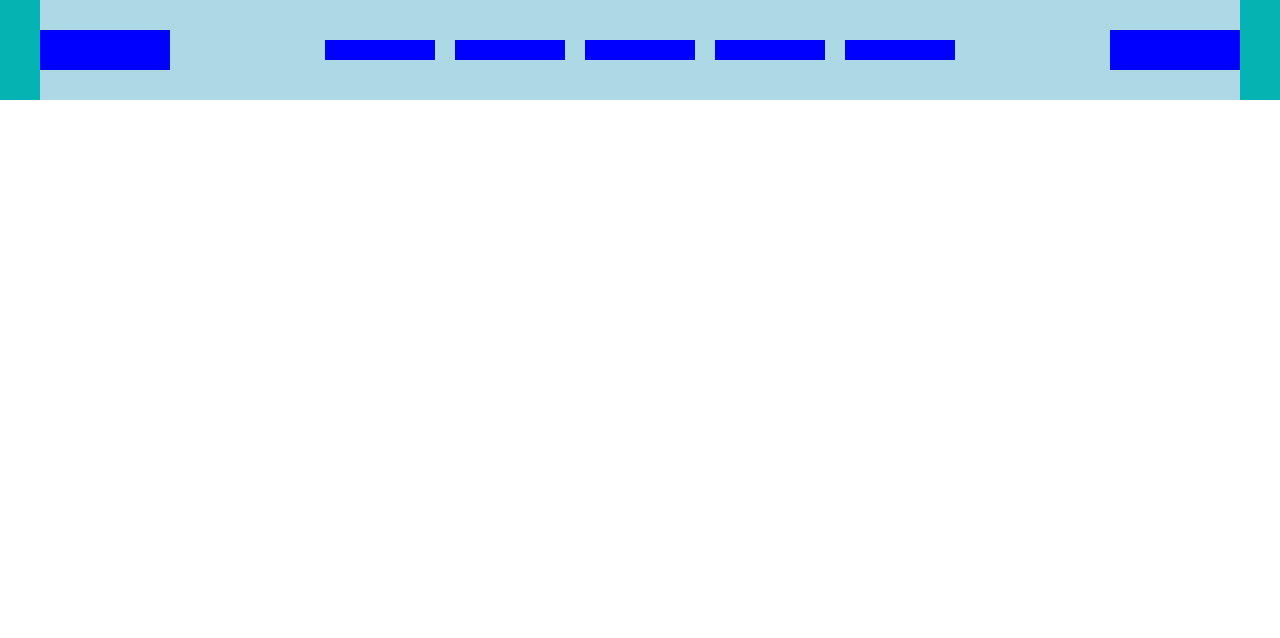
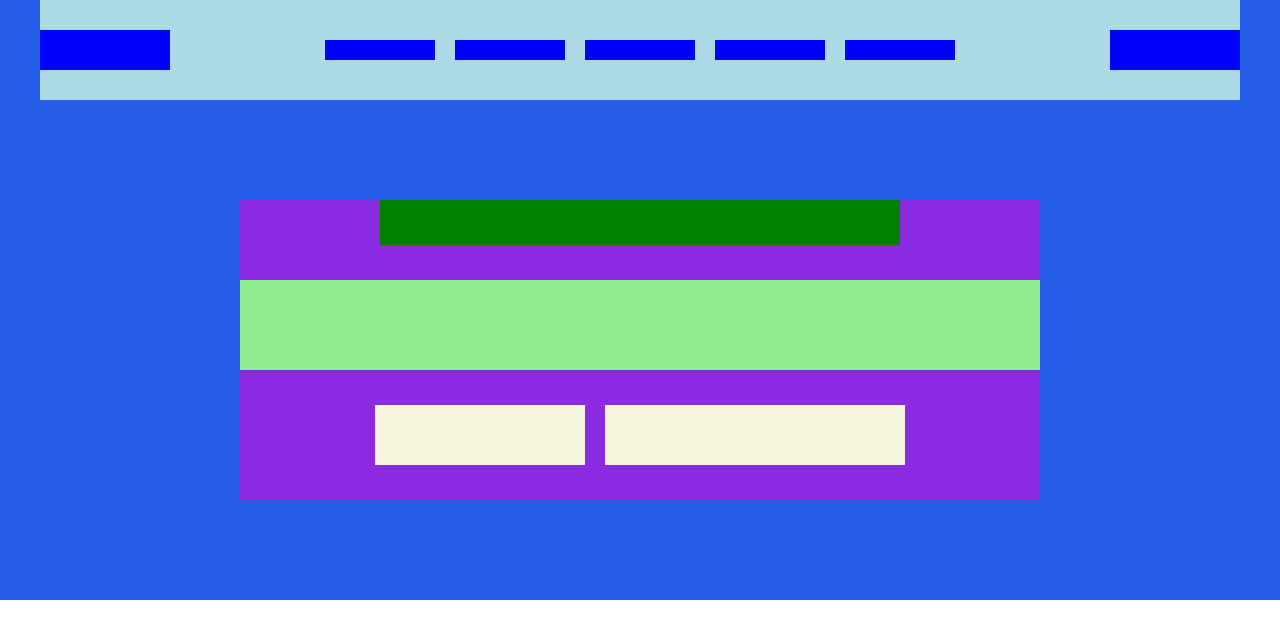
Before and after one commit to MyNameIsAlpaca/htmlcss-struttura-discord, a plain HTML site: page index.html in a window 1280 px wide. Drawn offline with Linux system fonts and the light colour scheme.

Commit message:
Add description and title

```diff
--- a/css/style.css
+++ b/css/style.css
@@ -20,7 +20,7 @@
 }
 
 .nav-inner {
-    background-color: rgb(6, 179, 179);
+    background-color: #255ee9;
 }
 
 #logo {
@@ -46,3 +46,50 @@
     width: 130px;
     height: 40px;
 }
+
+.main-top{
+    background-color: #255ee9 ;
+    display: flex;
+    height: 500px;
+    align-items: center;
+    justify-content: center;
+}
+
+.description-inner {
+    width: 800px;
+    height: 300px;
+    background-color: blueviolet;
+    display: flex;
+    justify-content: center;
+    flex-flow: row wrap;
+}
+
+#title {
+    background-color: green;
+    width: 520px;
+    height: 45px;
+}
+
+#description {
+    background-color: lightgreen;
+    width: 100%;
+    height: 90px;
+}
+
+.button {
+    display: flex;
+    justify-content: center;
+    gap: 20px;
+}
+
+#download {
+    background-color: beige;
+    width: 210px;
+    height: 60px;
+}
+
+#open {
+    background-color: beige;
+    width: 300px;
+    height: 60px;
+}
--- a/index.html
+++ b/index.html
@@ -8,7 +8,7 @@
     <link rel="stylesheet" href="css/style.css">
 </head>
 <body>
-    <!-- nav-bar top -->
+    <!-- nav-bar -->
     <nav class="nav-inner">
         <div class="nav-main layout-size">
             <div id="logo">
@@ -27,6 +27,27 @@
             </div>
         </div>
     </nav>
-    <!-- /nav-bar top -->
+    <!-- /nav-bar -->
+
+    <!-- main-top -->
+    <main class="main-top">
+        <section class="description-inner">
+            <div id="title">
+
+            </div>
+            <div id="description">
+
+            </div>
+            <div class="button">
+                <div id="download">
+
+                </div>
+                <div id="open">
+
+                </div>
+            </div>
+        </section>
+    </main>
+    <!-- /main-top -->
 </body>
 </html>
```
